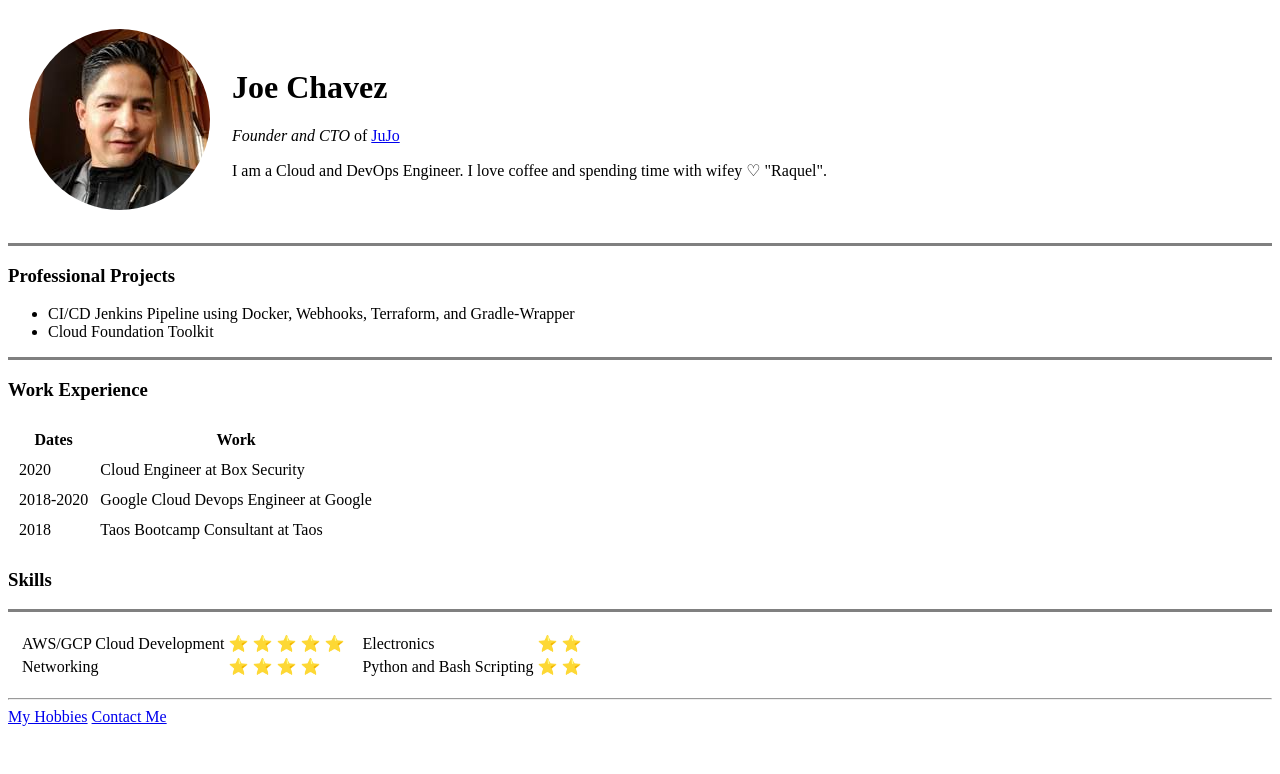
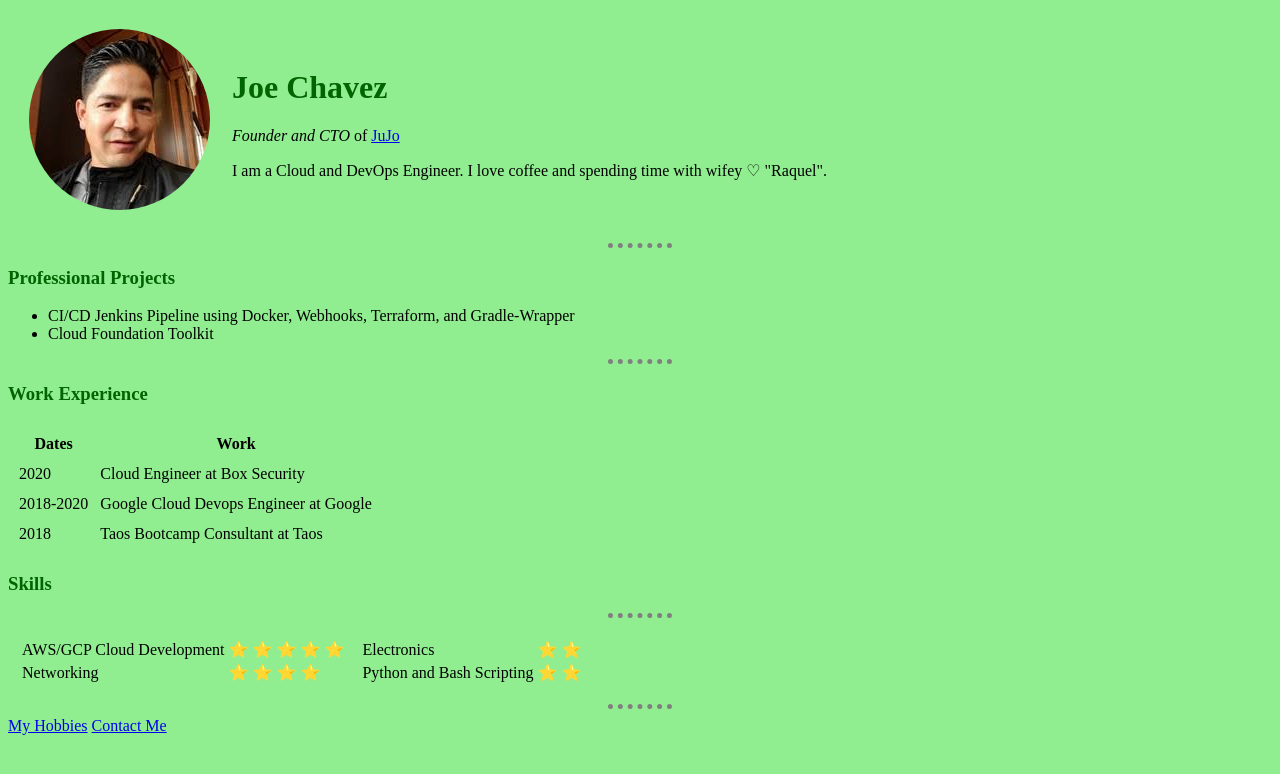
Before and after one commit to jchavez50/web-bootcamp, a plain HTML site: page index.html in a window 1280 px wide. Drawn offline with Linux system fonts and the light colour scheme.

Commit message:
added css style sheets linked all pages

```diff
--- /dev/null
+++ b/css/styles.css
@@ -0,0 +1,18 @@
+
+body {
+  background-color: lightgreen;
+  border-style: none;
+}
+h1 {
+    color: darkgreen;
+}
+h3 {
+    color: darkgreen;
+}
+hr {
+  border-style: none;
+  border-top: dotted;
+  border-color: gray;
+  border-width: 5px;
+  width: 5%;
+}
--- a/index.html
+++ b/index.html
@@ -3,24 +3,27 @@
   <head>
     <meta charset="utf-8">
     <title>Joe's Personal Site</title>
+    <link rel="stylesheet" href="css/styles.css">
+
   </head>
+
   <body>
     <table cellspacing="20">
       <tr>
-        <td><img src="circle-cropped.png" alt="joseph profile picture"/></td>
+        <td><img src="images/circle-cropped.png" alt="joseph profile picture"/></td>
         <td> <h1>Joe Chavez</h1>
           <p><em>Founder and CTO</em> of <a href="https://www.linkedin.com/in/joseph-chavez-5053a84/">JuJo</a></p>
           <p>I am a Cloud and DevOps Engineer. I love coffee and spending time with wifey &#9825; "Raquel".</p>
         </td>
       </tr>
     </table>
-      <hr size=3 noshade>
+      <hr>
       <h3>Professional Projects</h3>
       <ul>
         <li>CI/CD Jenkins Pipeline using Docker, Webhooks, Terraform, and Gradle-Wrapper</li>
         <li>Cloud Foundation Toolkit </li>
       </ul>
-      <hr size=3 noshade>
+      <hr>
       <h3>Work Experience</h3>
       <table cellspacing="10">
         <thead>
@@ -47,7 +50,7 @@
         </tbody>
       </table>
       <h3>Skills</h3>
-      <hr size=3 noshade>
+      <hr>
       <table cellspacing="10">
         <tr>
           <td>
```
Also changed, not shown: contact.html (+2 -0 lines), hobbies.html (+2 -0 lines), images/circle-cropped.png (renamed from circle-cropped.png), images/joe.jpeg (renamed from joe.jpeg), 1 other file.
